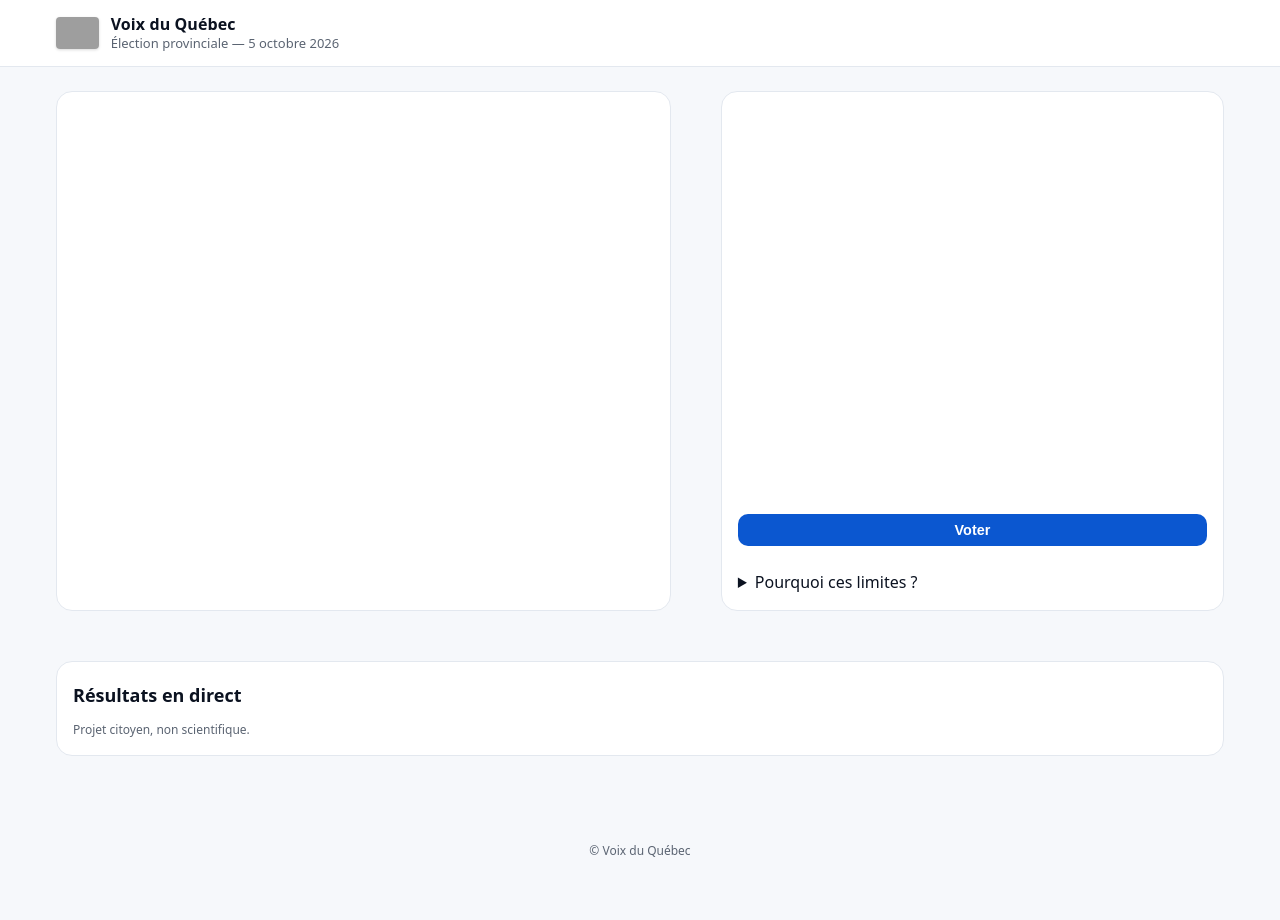
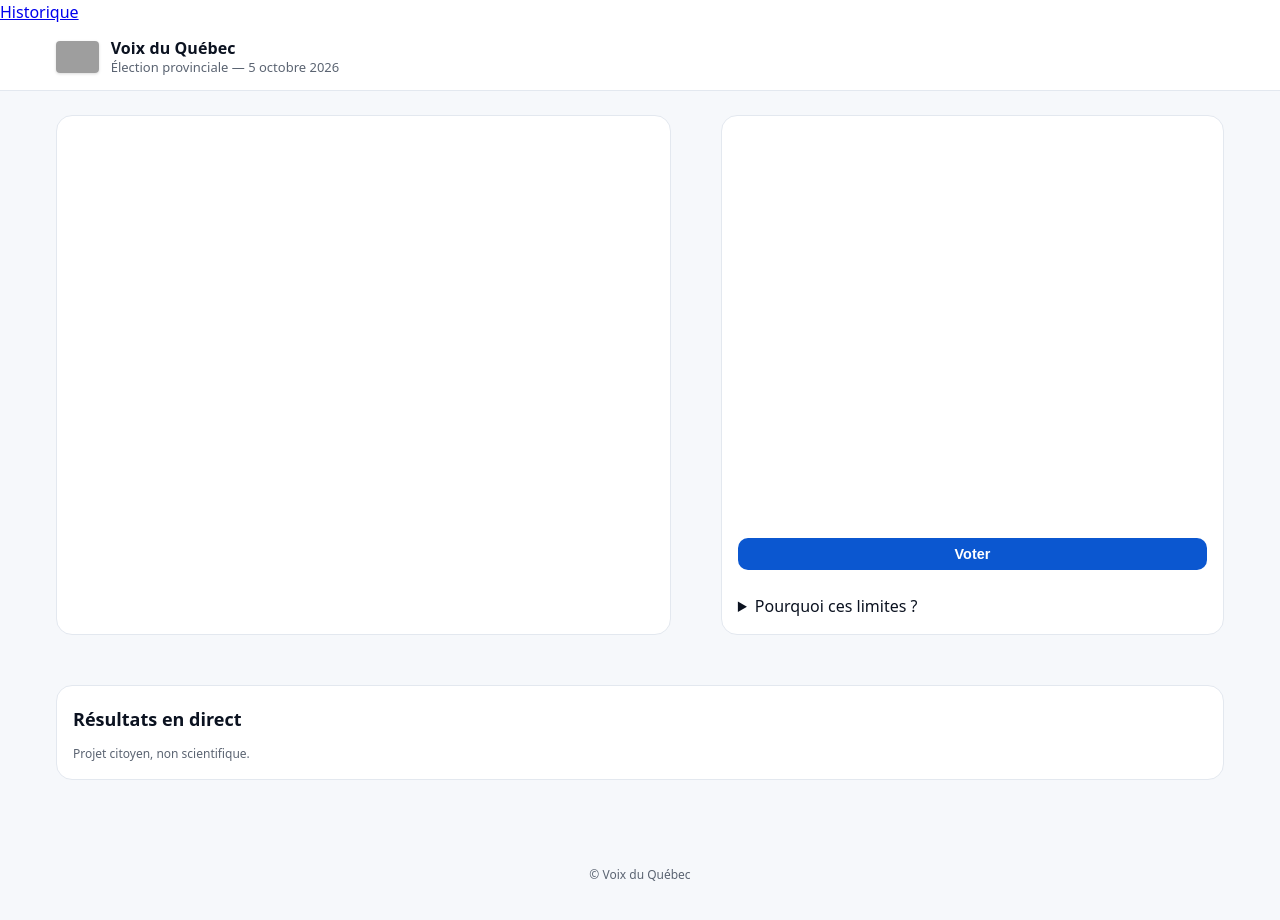
Before and after one commit to For-The-Ping/voixduquebec, a website: page public/index.html in a window 1280 px wide. Before the commit the page ends 896 px from the top, so only its background shows below. Drawn offline with nearby package versions, Linux system fonts and the light colour scheme; no server answers; grey boxes are pictures that could not be loaded.

Commit message:
Update index.html

```diff
--- a/public/index.html
+++ b/public/index.html
@@ -13,6 +13,9 @@
 <body>
   <!-- App bar -->
   <header class="md-appbar elevation-3">
+    <nav class="md-actions">
+      <a class="nav-link" href="/history.html">Historique</a>
+    </nav>
     <div class="md-appbar__inner">
       <div class="md-brand">
         <img
```
